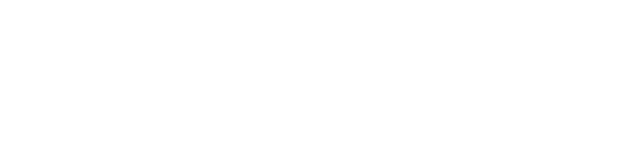
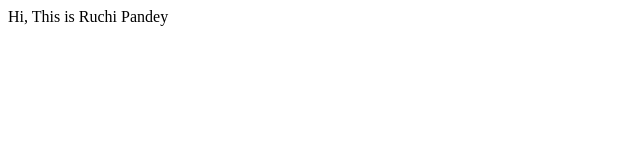
Before and after one commit to pandeyruchi/pandeyruchi.github.io, a plain HTML site: page index.html in a window 1280 px wide. Shown: the whole page, without its empty margins (0-640 px from the left). Drawn offline with Linux system fonts and the light colour scheme.

Commit message:
index created

```diff
--- a/index.html
+++ b/index.html
@@ -2,9 +2,9 @@
 <html>
 <head lang="en">
     <meta charset="UTF-8">
-    <title></title>
+    <title>Ruchi Pandey</title>
 </head>
 <body>
-
+Hi, This is Ruchi Pandey
 </body>
 </html>
```
